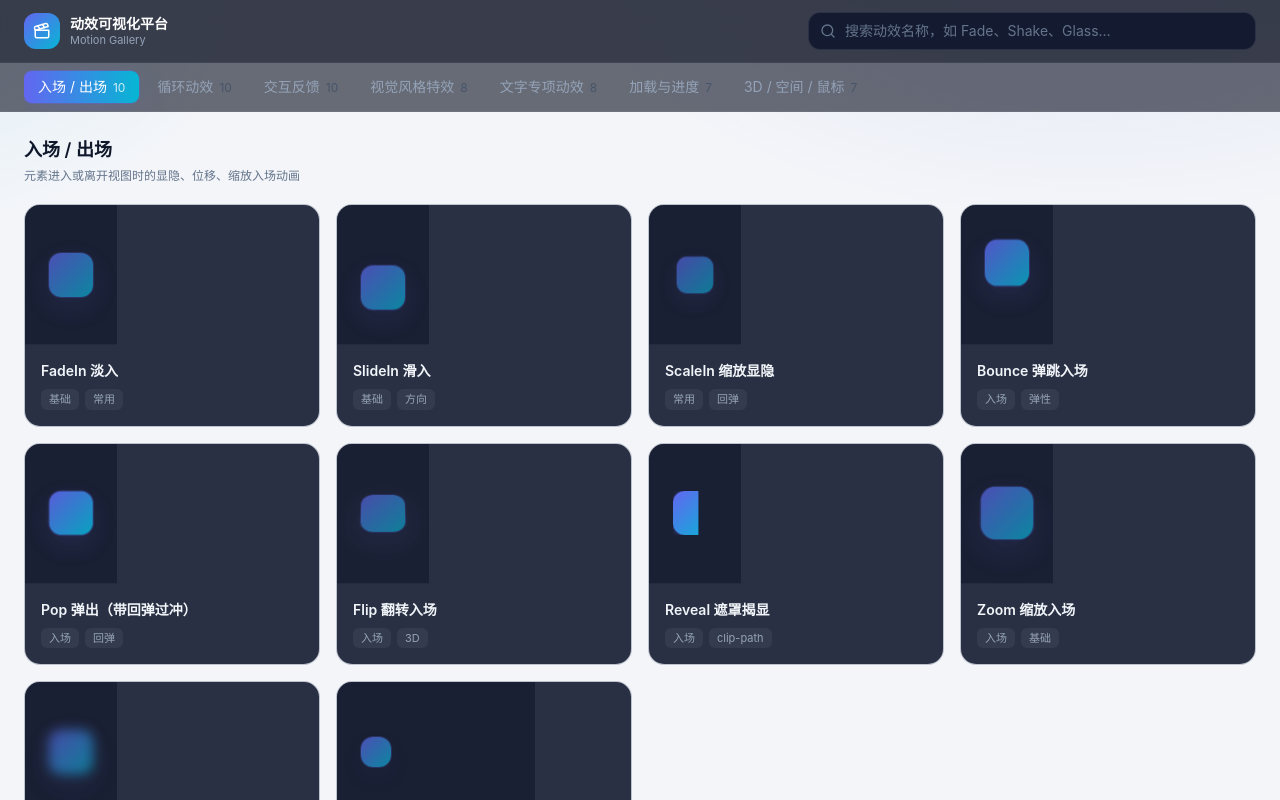
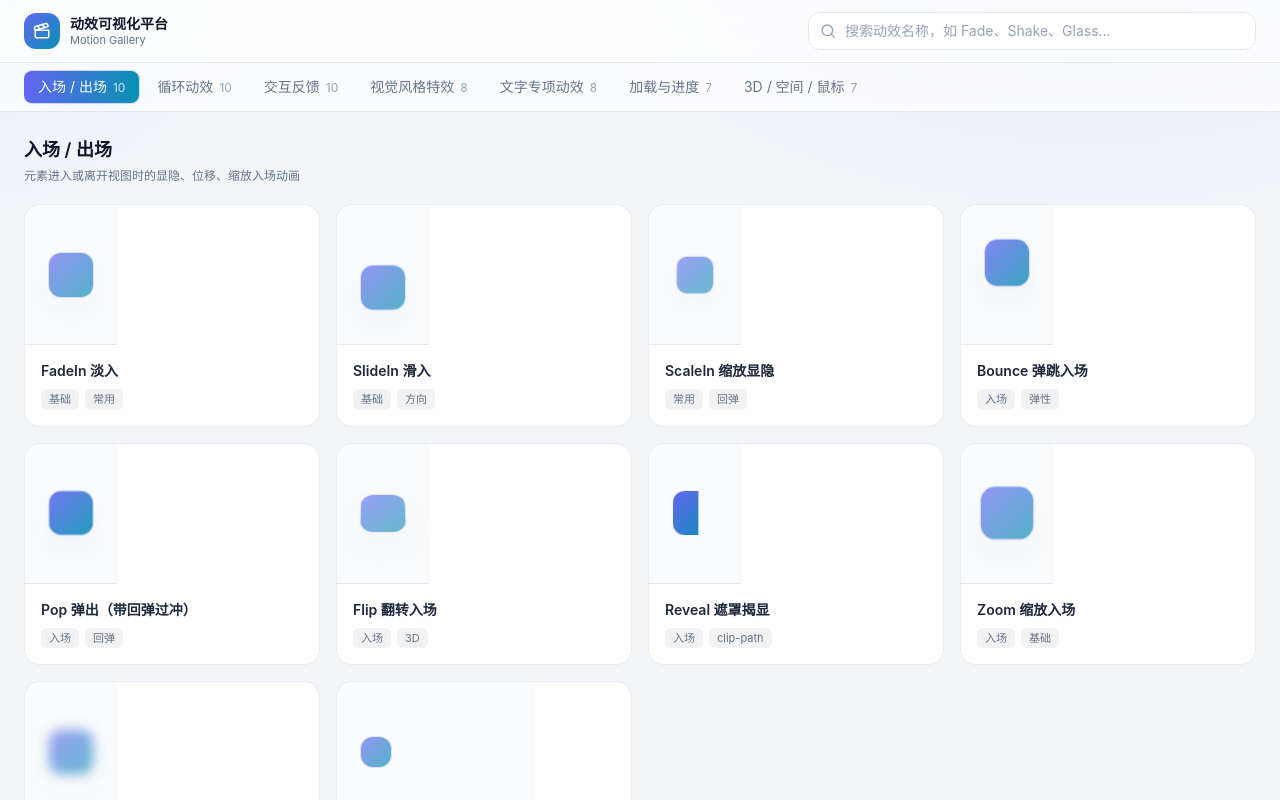
Before and after one commit to yexianglun-d/motion-gallery, a React (Vite) app: page / in a window 1280 px wide. Shown: the top 800 px of the page. Built offline with nearby package versions, Linux system fonts and the light colour scheme.

Commit message:
亮色主题改造（第 8/9 批）

```diff
--- a/src/components/CategoryTabs.jsx
+++ b/src/components/CategoryTabs.jsx
@@ -3,7 +3,7 @@ import { countByCategory } from '../data/effects/index.js'
 
 export default function CategoryTabs({ active, onChange, searching }) {
   return (
-    <div className="border-b border-white/5 bg-ink-900/60">
+    <div className="border-b border-slate-200 bg-ink-900/70">
       <div className="mx-auto max-w-7xl px-4 sm:px-6">
         <div role="tablist" aria-label="动效分类" className="flex gap-1 overflow-x-auto py-2 [scrollbar-width:none]">
           {CATEGORIES.map((c) => {
@@ -19,11 +19,11 @@ export default function CategoryTabs({ active, onChange, searching }) {
                   'shrink-0 whitespace-nowrap rounded-lg px-3.5 py-1.5 text-sm transition ' +
                   (selected
                     ? 'bg-gradient-to-r from-brand-500 to-aqua-500 text-white shadow-glow'
-                    : 'text-slate-400 hover:bg-white/5 hover:text-slate-200')
+                    : 'text-slate-500 hover:bg-slate-900/5 hover:text-slate-900')
                 }
               >
                 {c.name}
-                <span className={'ml-1.5 text-xs ' + (selected ? 'text-white/80' : 'text-slate-600')}>
+                <span className={'ml-1.5 text-xs ' + (selected ? 'text-white/80' : 'text-slate-400')}>
                   {countByCategory(c.id)}
                 </span>
               </button>
--- a/src/components/EffectCard.jsx
+++ b/src/components/EffectCard.jsx
@@ -29,7 +29,7 @@ export default function EffectCard({ effect, onOpen, index = 0 }) {
       className="card-surface group flex w-full flex-col overflow-hidden text-left transition duration-300 hover:-translate-y-1 hover:border-brand-500/40 hover:shadow-glow"
     >
       <div
-        className="h-[140px] border-b border-white/5 bg-ink-850/60"
+        className="h-[140px] border-b border-slate-200 bg-ink-850/60"
         onClick={(e) => e.stopPropagation()}
         onPointerDown={(e) => e.stopPropagation()}
       >
@@ -42,10 +42,10 @@ export default function EffectCard({ effect, onOpen, index = 0 }) {
         />
       </div>
       <div className="flex flex-col gap-2 p-4">
-        <h3 className="text-sm font-semibold text-slate-100 group-hover:text-white">{effect.name}</h3>
+        <h3 className="text-sm font-semibold text-slate-800 group-hover:text-slate-900">{effect.name}</h3>
         <div className="flex flex-wrap gap-1.5">
           {effect.tags.map((t) => (
-            <span key={t} className="rounded-md bg-white/5 px-2 py-0.5 text-[11px] text-slate-400">
+            <span key={t} className="rounded-md bg-slate-900/5 px-2 py-0.5 text-[11px] text-slate-500">
               {t}
             </span>
           ))}
--- a/src/components/TopBar.jsx
+++ b/src/components/TopBar.jsx
@@ -2,34 +2,34 @@ import { Search, X, Clapperboard } from 'lucide-react'
 
 export default function TopBar({ searchTerm, onSearchChange }) {
   return (
-    <header className="sticky top-0 z-30 border-b border-white/5 bg-ink-900/80 backdrop-blur-md">
+    <header className="sticky top-0 z-30 border-b border-slate-200 bg-ink-900/80 backdrop-blur-md">
       <div className="mx-auto flex max-w-7xl items-center gap-4 px-4 py-3 sm:px-6">
         <div className="flex shrink-0 items-center gap-2.5">
           <div className="flex h-9 w-9 items-center justify-center rounded-xl bg-gradient-to-br from-brand-500 to-aqua-500">
             <Clapperboard size={18} className="text-white" />
           </div>
           <div className="leading-tight">
-            <div className="text-sm font-semibold text-white">动效可视化平台</div>
-            <div className="hidden text-[11px] text-slate-400 sm:block">Motion Gallery</div>
+            <div className="text-sm font-semibold text-slate-900">动效可视化平台</div>
+            <div className="hidden text-[11px] text-slate-500 sm:block">Motion Gallery</div>
           </div>
         </div>
 
         <div className="relative ml-auto w-full max-w-md">
-          <Search size={16} className="absolute left-3 top-1/2 -translate-y-1/2 text-slate-500" />
+          <Search size={16} className="absolute left-3 top-1/2 -translate-y-1/2 text-slate-400" />
           <input
             type="search"
             value={searchTerm}
             onChange={(e) => onSearchChange(e.target.value)}
             placeholder="搜索动效名称，如 Fade、Shake、Glass…"
             aria-label="搜索动效"
-            className="w-full rounded-xl border border-white/10 bg-ink-800 py-2 pl-9 pr-9 text-sm text-slate-200 placeholder:text-slate-500 focus:border-brand-500/60"
+            className="w-full rounded-xl border border-slate-200 bg-ink-800 py-2 pl-9 pr-9 text-sm text-slate-700 placeholder:text-slate-400 focus:border-brand-500/60"
           />
           {searchTerm && (
             <button
               type="button"
               onClick={() => onSearchChange('')}
               aria-label="清除搜索"
-              className="absolute right-2.5 top-1/2 -translate-y-1/2 rounded-md p-1 text-slate-400 hover:text-white"
+              className="absolute right-2.5 top-1/2 -translate-y-1/2 rounded-md p-1 text-slate-500 hover:text-slate-900"
             >
               <X size={15} />
             </button>
--- a/tailwind.config.js
+++ b/tailwind.config.js
@@ -5,24 +5,24 @@ export default {
     extend: {
       colors: {
         ink: {
-          950: '#070b16',
-          900: '#0b1020',
-          850: '#0f1528',
-          800: '#141b30',
-          700: '#1c2540',
-          600: '#273152',
-          500: '#334066',
+          950: '#e7ecf3',
+          900: '#ffffff',
+          850: '#f6f8fb',
+          800: '#ffffff',
+          700: '#f1f5f9',
+          600: '#e5eaf1',
+          500: '#d6dce6',
         },
         brand: {
-          300: '#a5b4fc',
-          400: '#818cf8',
+          300: '#818cf8',
+          400: '#6366f1',
           500: '#6366f1',
           600: '#4f46e5',
         },
         aqua: {
-          300: '#67e8f9',
-          400: '#22d3ee',
-          500: '#06b6d4',
+          300: '#22d3ee',
+          400: '#06b6d4',
+          500: '#0891b2',
         },
       },
       fontFamily: {
@@ -37,9 +37,9 @@ export default {
         mono: ['JetBrains Mono', 'Fira Code', 'Menlo', 'Consolas', 'monospace'],
       },
       boxShadow: {
-        card: '0 12px 32px -16px rgba(0, 0, 0, 0.7)',
-        glow: '0 0 0 1px rgba(99,102,241,0.35), 0 10px 34px -10px rgba(99,102,241,0.5)',
-        drawer: '-20px 0 60px -20px rgba(0,0,0,0.8)',
+        card: '0 10px 30px -16px rgba(15, 23, 42, 0.18)',
+        glow: '0 0 0 1px rgba(99,102,241,0.25), 0 14px 34px -14px rgba(99,102,241,0.35)',
+        drawer: '-20px 0 60px -24px rgba(15,23,42,0.25)',
       },
       keyframes: {
         'fade-up': {
```
